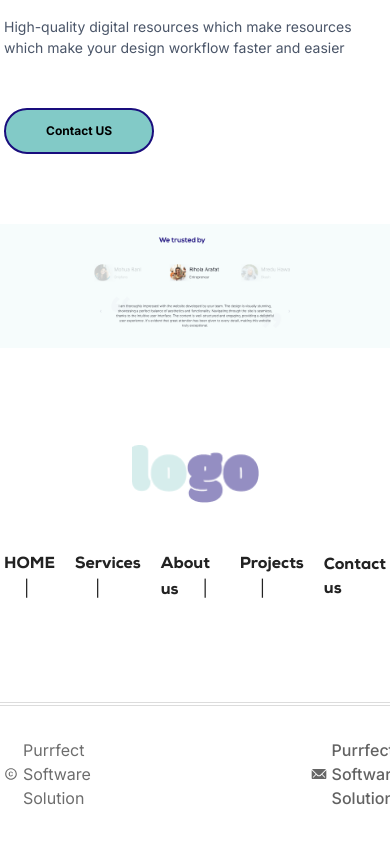
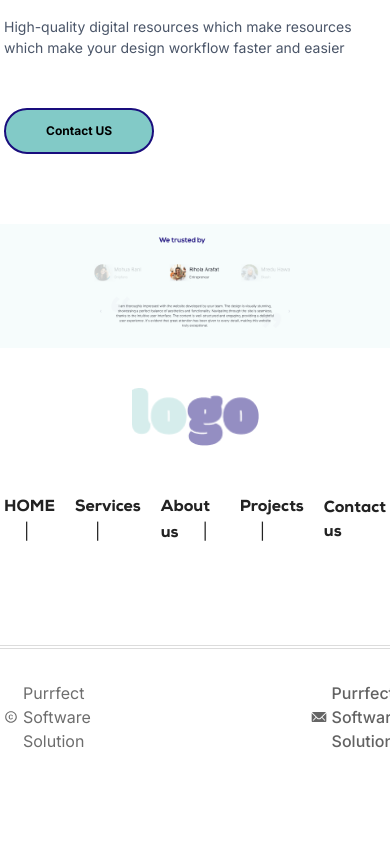
Before and after one commit to sakibtamim/Purrfect-Software-Ltd-demo-, a Next.js app: page / in a window 390 px wide. Shown: the part 3679-4523 px from the top of the page. After the commit the page ends 4470 px from the top, so only its background shows below. Built offline with nearby package versions, Linux system fonts and the light colour scheme.

Commit message:
feat: enhance Testimonial components; improve layout and styling for better user experience

```diff
--- a/app/components/testimonial/Testimonial.jsx
+++ b/app/components/testimonial/Testimonial.jsx
@@ -3,7 +3,7 @@ import React from "react";
 
 const Testimonial = () => {
   return (
-    <section className="pb-[97px]">
+    <section className="lg:pb-[97px] pb-10">
       <Image
         src="/testimonial.png"
         alt="Testimonial"
```
